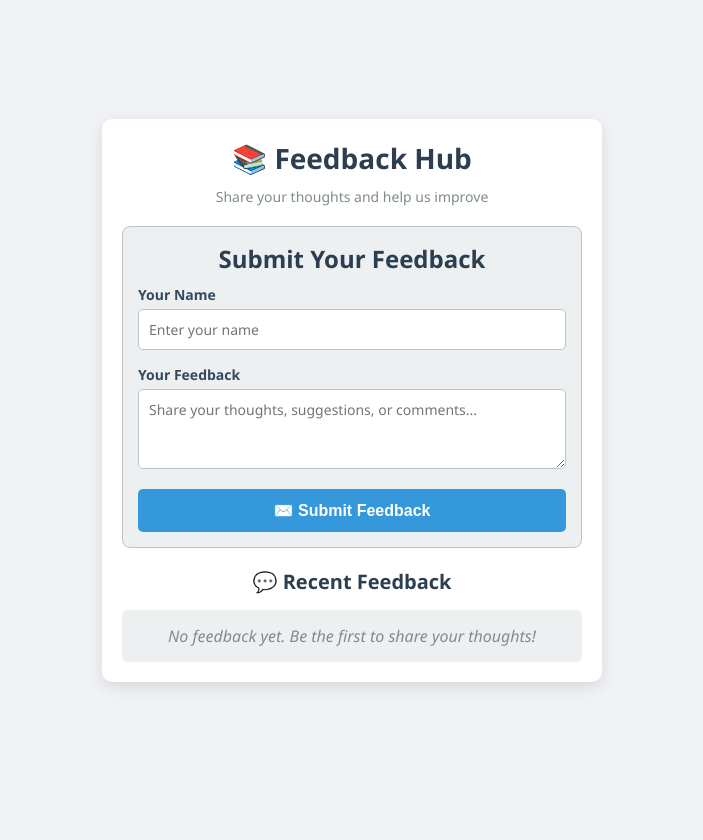
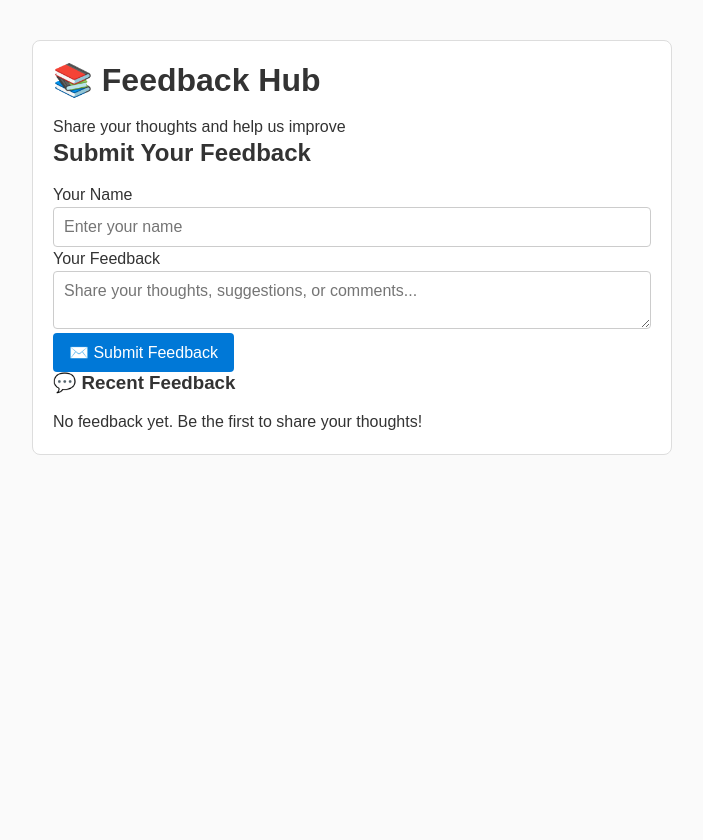
Before and after one commit to dedeepya-sri/student-feedback-system, a Flask app: page / in a window 1280 px wide. Shown: the whole page, without its empty margins (288-991 px from the left). Before the commit the page ends 687 px from the top, so only its background shows below. Run offline with Flask 3, Linux system fonts and the light colour scheme; data that the repository does not hold is empty.

Commit message:
CSS change 2

```diff
--- a/static/styles.css
+++ b/static/styles.css
@@ -5,176 +5,61 @@
 }
 
 body {
-    font-family: 'Segoe UI', Tahoma, Geneva, Verdana, sans-serif;
-    background: #f0f2f5;
+    font-family: Arial, sans-serif;
+    background: #fafafa;
+    color: #333;
+    margin: 0;
     min-height: 100vh;
-    display: flex;
-    justify-content: center;
-    align-items: center;
-    padding: 10px;
 }
 
 .container {
-    background: white;
-    border-radius: 10px;
-    box-shadow: 0 5px 15px rgba(0, 0, 0, 0.1);
+    max-width: 640px;
+    margin: 40px auto;
+    background: #fff;
     padding: 20px;
-    max-width: 500px;
-    width: 100%;
-    text-align: center;
+    border: 1px solid #ddd;
+    border-radius: 8px;
 }
 
-h1 {
-    color: #2c3e50;
-    font-size: 28px;
-    margin-bottom: 10px;
+h1, h2, h3 {
+    margin: 0 0 16px;
 }
 
-h2 {
-    color: #2c3e50;
-    font-size: 24px;
-    margin-bottom: 10px;
+p, label, li {
+    line-height: 1.5;
 }
 
-.subtitle {
-    color: #7f8c8d;
-    font-size: 14px;
-    margin-bottom: 20px;
+button, input, textarea, select {
+    font: inherit;
 }
 
-.form-section {
-    background: #ecf0f1;
-    padding: 15px;
-    border-radius: 8px;
-    margin-bottom: 20px;
-    border: 1px solid #bdc3c7;
-}
-
-.form-group {
-    margin-bottom: 15px;
-    text-align: left;
-}
-
-label {
-    display: block;
-    font-size: 14px;
-    color: #34495e;
-    margin-bottom: 5px;
-    font-weight: 600;
-}
-
-input[type="text"],
-textarea {
+input[type="text"], textarea {
     width: 100%;
     padding: 10px;
-    font-size: 14px;
-    border: 1px solid #bdc3c7;
-    border-radius: 5px;
-    font-family: inherit;
-    transition: border-color 0.3s ease;
-}
-
-input[type="text"]:focus,
-textarea:focus {
-    outline: none;
-    border-color: #3498db;
-}
-
-textarea {
-    resize: vertical;
-    min-height: 80px;
+    border: 1px solid #ccc;
+    border-radius: 4px;
 }
 
 button {
-    background: #3498db;
-    color: white;
-    border: none;
-    padding: 12px 30px;
-    font-size: 16px;
-    border-radius: 5px;
+    background: #0078d7;
+    color: #fff;
+    border: 0;
+    border-radius: 4px;
+    padding: 10px 16px;
     cursor: pointer;
-    font-weight: 600;
-    transition: background-color 0.3s ease;
-    width: 100%;
 }
 
 button:hover {
-    background: #2980b9;
+    background: #005ea6;
 }
 
-.feedback-section h3 {
-    color: #2c3e50;
-    font-size: 20px;
-    margin: 20px 0 15px 0;
-}
-
-.feedback-list {
-    text-align: left;
-}
-
-.feedback-item {
-    background: #f8f9fa;
-    padding: 15px;
-    margin-bottom: 10px;
-    border-radius: 8px;
-    border-left: 3px solid #3498db;
-}
-
-.feedback-name {
-    color: #2c3e50;
-    font-size: 16px;
-    font-weight: 700;
-    margin-bottom: 5px;
-}
-
-.feedback-message {
-    color: #555;
-    font-size: 14px;
-    line-height: 1.5;
-}
-
-.empty-message {
-    color: #7f8c8d;
-    font-style: italic;
-    text-align: center;
-    padding: 15px;
-    background: #ecf0f1;
-    border-radius: 5px;
-}
-}
-
-.empty-message {
-    color: #999;
-    font-size: 16px;
-    font-style: italic;
-    padding: 20px;
+ul {
+    list-style: disc inside;
 }
 
 @media (max-width: 600px) {
     .container {
-        padding: 30px 20px;
-    }
-
-    h1, h2 {
-        font-size: 32px;
-    }
-
-    .subtitle {
-        font-size: 16px;
-    }
-
-    label {
-        font-size: 16px;
-    }
-
-    input[type="text"],
-    textarea {
-        padding: 12px;
-        font-size: 14px;
-    }
-
-    button {
-        padding: 14px 30px;
-        font-size: 16px;
+        margin: 16px;
+        padding: 16px;
     }
 }
```
